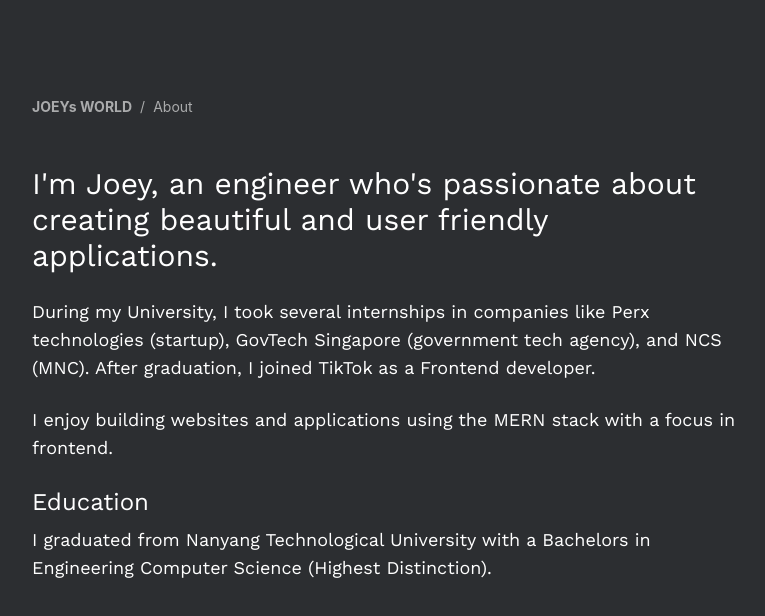
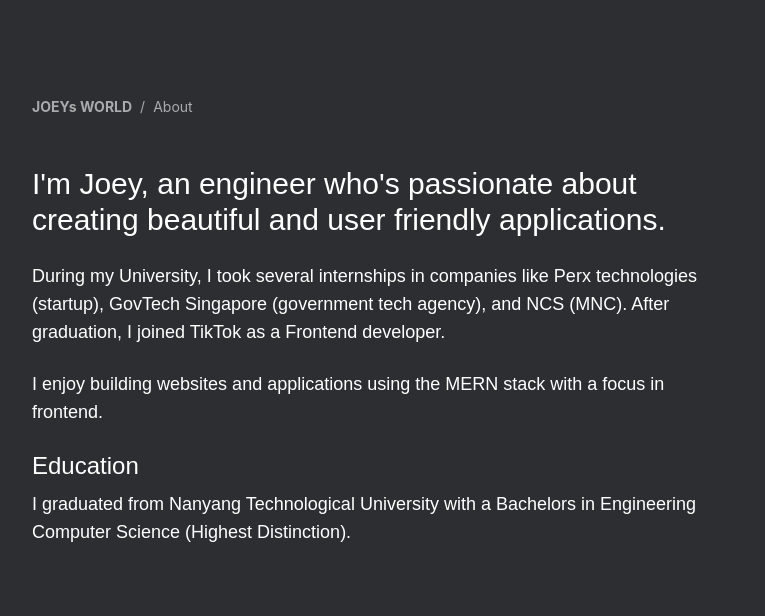
Before and after one commit to Joeyhiew/joeyworld, a React (Vite) app: page /about in a window 1280 px wide. Shown: the top 616 px of the page, without its empty margins (256-1021 px from the left). Built offline with nearby package versions, Linux system fonts and the light colour scheme; a web font is replaced by a local one.

Commit message:
feat: remove unused styles

```diff
--- a/src/index.css
+++ b/src/index.css
@@ -1,5 +1,3 @@
-@import url('https://fonts.googleapis.com/css2?family=Poppins:wght@100;200;300;400;500;600;700;800;900&family=Work+Sans:wght@100;200;300;400;500;600;700;800;900&display=swap');
-
 @tailwind base;
 @tailwind components;
 @tailwind utilities;
@@ -25,14 +23,6 @@ body:has(.card[data-color='green']:hover) {
 @layer utilities {
   .max-container {
     @apply max-w-5xl mx-auto sm:p-16 pb-12 !pt-[126px] px-8 min-h-[calc(100vh-80px)];
-  }
-
-  .head-text {
-    @apply sm:text-5xl text-3xl font-semibold sm:leading-snug font-poppins;
-  }
-
-  .subhead-text {
-    @apply font-semibold sm:text-3xl text-xl relative font-poppins;
   }
 
   .blue-gradient_text {
```
